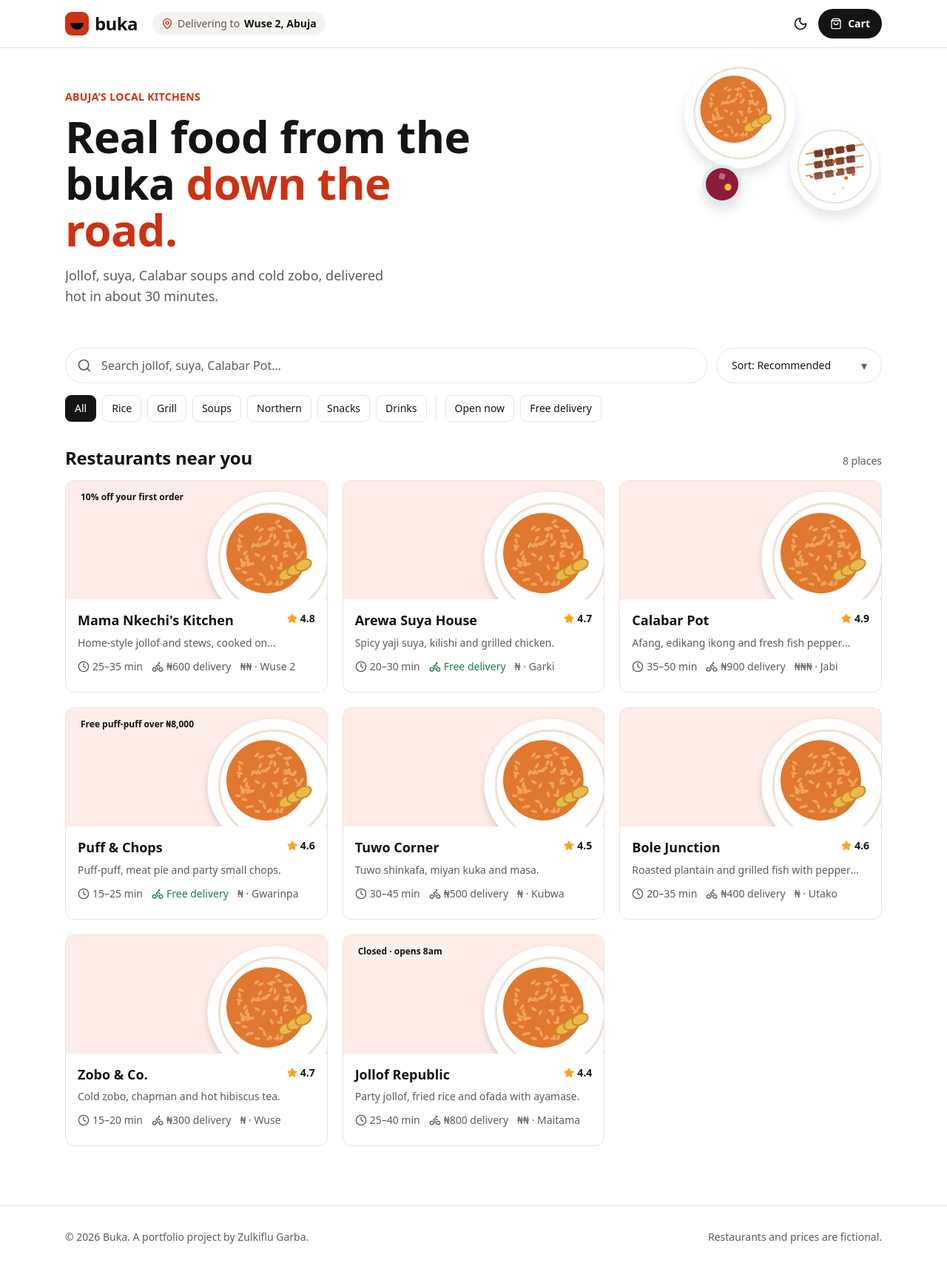
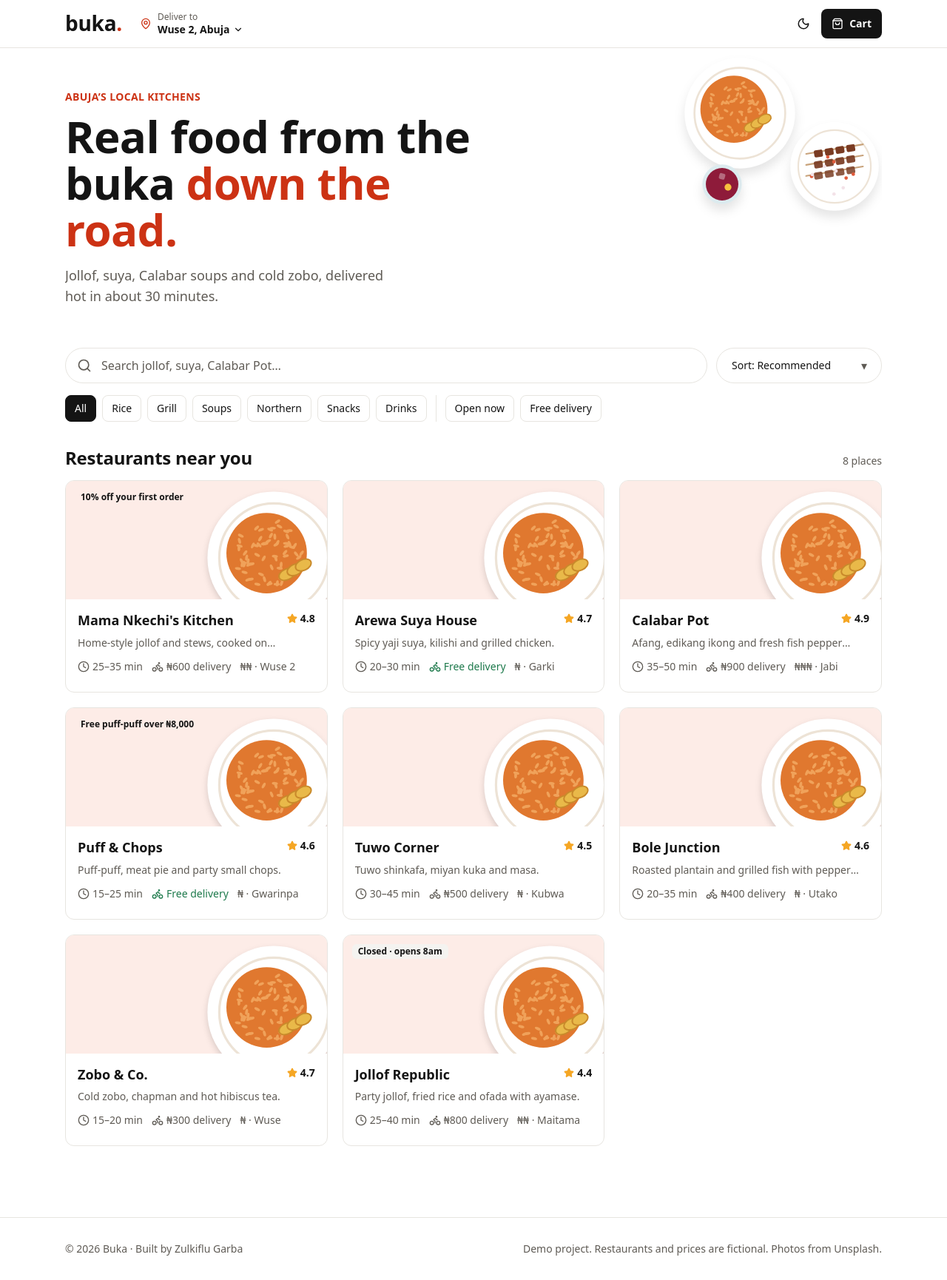
Before and after one commit to AutanMama/buka, a React (Vite) app: page / in a window 1280 px wide. Shown: the whole page at 74% size. Built offline with nearby package versions, Linux system fonts and the light colour scheme.

Commit message:
Redesign header with wordmark, delivery address and cart total

```diff
--- a/src/components/cart/CartButton.jsx
+++ b/src/components/cart/CartButton.jsx
@@ -1,28 +1,31 @@
 import { motion } from 'framer-motion'
 import { ShoppingBag } from 'lucide-react'
 import { useCart } from '../../context/CartContext'
+import { formatPrice } from '../../lib/format'
 
 export default function CartButton() {
-  const { count, bump, openCart } = useCart()
+  const { count, totals, bump, openCart } = useCart()
   return (
     <button
       type="button"
       onClick={openCart}
       aria-label={`Open cart, ${count} ${count === 1 ? 'item' : 'items'}`}
-      className="relative flex h-10 items-center gap-2 rounded-full bg-ink px-4 text-sm font-semibold text-bg"
+      className="flex h-10 items-center gap-2 rounded-lg bg-ink px-3.5 text-sm font-semibold text-bg"
     >
       <ShoppingBag className="size-4" aria-hidden />
-      <span className="hidden sm:inline">Cart</span>
-      {count > 0 && (
+      {count > 0 ? (
         <motion.span
           key={bump}
-          initial={{ scale: 0.6 }}
-          animate={{ scale: 1 }}
-          transition={{ type: 'spring', stiffness: 500, damping: 15 }}
-          className="grid min-w-5 place-items-center rounded-full bg-palm px-1.5 text-xs font-bold text-on-palm"
+          initial={{ y: -6, opacity: 0 }}
+          animate={{ y: 0, opacity: 1 }}
+          transition={{ type: 'spring', stiffness: 500, damping: 22 }}
+          className="tabular-nums"
         >
           {count}
+          <span className="hidden sm:inline"> · {formatPrice(totals.subtotal)}</span>
         </motion.span>
+      ) : (
+        <span className="hidden sm:inline">Cart</span>
       )}
     </button>
   )
--- a/src/components/layout/Footer.jsx
+++ b/src/components/layout/Footer.jsx
@@ -1,9 +1,9 @@
 export default function Footer() {
   return (
-    <footer className="mt-20 border-t border-line">
+    <footer className="mt-24 border-t border-line">
       <div className="mx-auto flex max-w-6xl flex-col gap-2 px-4 py-8 text-sm text-muted sm:flex-row sm:justify-between sm:px-6">
-        <p>© {new Date().getFullYear()} Buka. A portfolio project by Zulkiflu Garba.</p>
-        <p>Restaurants and prices are fictional.</p>
+        <p>© {new Date().getFullYear()} Buka · Built by Zulkiflu Garba</p>
+        <p>Demo project. Restaurants and prices are fictional. Photos from Unsplash.</p>
       </div>
     </footer>
   )
--- a/src/components/layout/Header.jsx
+++ b/src/components/layout/Header.jsx
@@ -1,17 +1,22 @@
-import { MapPin } from 'lucide-react'
+import { ChevronDown, MapPin } from 'lucide-react'
 import Logo from './Logo'
 import ThemeToggle from './ThemeToggle'
 import CartButton from '../cart/CartButton'
 
 export default function Header() {
   return (
-    <header className="sticky top-0 z-40 border-b border-line bg-bg/85 backdrop-blur-md">
-      <div className="mx-auto flex h-16 max-w-6xl items-center gap-3 px-4 sm:px-6">
+    <header className="sticky top-0 z-40 border-b border-line bg-bg/90 backdrop-blur-md">
+      <div className="mx-auto flex h-16 max-w-6xl items-center gap-6 px-4 sm:px-6">
         <Logo />
-        <span className="ml-2 hidden items-center gap-1.5 rounded-full bg-sunk px-3 py-1.5 text-sm text-muted md:inline-flex">
+        <button type="button" className="hidden items-center gap-2 text-left md:flex">
           <MapPin className="size-4 text-pepper" aria-hidden />
-          Delivering to <strong className="font-semibold text-ink">Wuse 2, Abuja</strong>
-        </span>
+          <span className="text-sm leading-tight">
+            <span className="block text-xs text-muted">Deliver to</span>
+            <span className="flex items-center gap-1 font-semibold">
+              Wuse 2, Abuja <ChevronDown className="size-3.5" aria-hidden />
+            </span>
+          </span>
+        </button>
         <div className="ml-auto flex items-center gap-1">
           <ThemeToggle />
           <CartButton />
--- a/src/components/layout/Logo.jsx
+++ b/src/components/layout/Logo.jsx
@@ -2,13 +2,8 @@ import { Link } from 'react-router-dom'
 
 export default function Logo() {
   return (
-    <Link to="/" className="flex items-center gap-2" aria-label="Buka home">
-      <svg viewBox="0 0 32 32" className="size-8" aria-hidden>
-        <rect width="32" height="32" rx="9" className="fill-brand" />
-        <path d="M7 15h18a9 9 0 0 1-18 0Z" className="fill-brand-cream" />
-        <path d="M12 11c0-2 2-2 2-4M17 11c0-2 2-2 2-4" className="stroke-brand-palm" strokeWidth="2" strokeLinecap="round" fill="none" />
-      </svg>
-      <span className="font-display text-2xl font-bold tracking-tight">buka</span>
+    <Link to="/" aria-label="Buka home" className="display text-[28px] leading-none tracking-tight">
+      buka<span className="text-brand">.</span>
     </Link>
   )
 }
--- a/src/components/layout/ThemeToggle.jsx
+++ b/src/components/layout/ThemeToggle.jsx
@@ -9,9 +9,9 @@ export default function ThemeToggle() {
       type="button"
       onClick={toggle}
       aria-label={isDark ? 'Switch to light theme' : 'Switch to dark theme'}
-      className="grid size-10 place-items-center rounded-full text-ink hover:bg-sunk"
+      className="grid size-10 place-items-center rounded-lg text-ink hover:bg-sunk"
     >
-      {isDark ? <Sun className="size-5" /> : <Moon className="size-5" />}
+      {isDark ? <Sun className="size-[18px]" /> : <Moon className="size-[18px]" />}
     </button>
   )
 }
```
